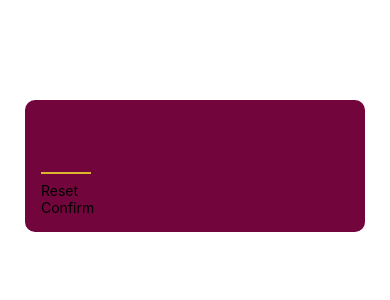
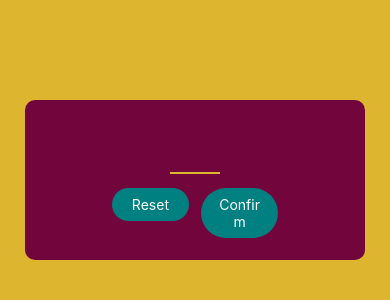
Before and after one commit to reuben-k-o/guess-number-rn, a React Native app: screen / in a window 390 px wide. Shown: the top 300 px of the page. Built offline with nearby package versions, Linux system fonts and the light colour scheme.

Commit message:
coloring components and overall app

```diff
--- a/App.js
+++ b/App.js
@@ -1,8 +1,18 @@
-import { StyleSheet } from "react-native";
+import { StyleSheet, View } from "react-native";
+
 import StartGameScreen from "./screens/StartGameScreen";
 
 export default function App() {
-  return <StartGameScreen />;
+  return (
+    <View style={styles.rootScreen}>
+      <StartGameScreen />
+    </View>
+  );
 }
 
-const styles = StyleSheet.create({});
+const styles = StyleSheet.create({
+  rootScreen: {
+    flex: 1,
+    backgroundColor: "#ddb52f",
+  },
+});
--- a/components/PrimaryButton.js
+++ b/components/PrimaryButton.js
@@ -1,11 +1,45 @@
-import { View, Text } from "react-native";
+import { View, Text, Pressable, StyleSheet } from "react-native";
 
 function PrimaryButton({ children }) {
+  function pressHandler() {
+    // console.log("Pressed!");
+  }
   return (
-    <View>
-      <Text>{children}</Text>
+    <View style={styles.buttonOuterContainer}>
+      <Pressable
+        style={({ pressed }) =>
+          pressed
+            ? [styles.buttonInnerContainer, styles.pressed]
+            : styles.buttonInnerContainer
+        }
+        onPress={pressHandler}
+        android_ripple={{ color: "#640233" }}
+      >
+        <Text style={styles.buttonText}>{children}</Text>
+      </Pressable>
     </View>
   );
 }
 
 export default PrimaryButton;
+
+const styles = StyleSheet.create({
+  buttonOuterContainer: {
+    borderRadius: 28,
+    margin: 6,
+    overflow: "hidden",
+  },
+  buttonInnerContainer: {
+    paddingHorizontal: 16,
+    paddingVertical: 8,
+    backgroundColor: "#008080",
+    elevation: 2,
+  },
+  buttonText: {
+    color: "white",
+    textAlign: "center",
+  },
+  pressed: {
+    opacity: 0.75,
+  },
+});
--- a/screens/StartGameScreen.js
+++ b/screens/StartGameScreen.js
@@ -5,9 +5,19 @@
 function StartGameScreen() {
   return (
     <View style={styles.inputContainer}>
-      <TextInput style={styles.textInput} maxLength={2} />
-      <PrimaryButton>Reset</PrimaryButton>
-      <PrimaryButton>Confirm</PrimaryButton>
+      <TextInput
+        style={styles.textInput}
+        maxLength={2}
+        keyboardType="number-pad"
+      />
+      <View style={styles.buttonsContainer}>
+        <View style={styles.buttonContainer}>
+          <PrimaryButton>Reset</PrimaryButton>
+        </View>
+        <View style={styles.buttonContainer}>
+          <PrimaryButton>Confirm</PrimaryButton>
+        </View>
+      </View>
     </View>
   );
 }
@@ -22,6 +32,8 @@
     borderRadius: 10,
     backgroundColor: "#72063c",
     elevation: 8,
+    justifyContent: "center",
+    alignItems: "center",
   },
   textInput: {
     height: 50,
@@ -34,4 +46,10 @@
     fontWeight: "bold",
     textAlign: "center",
   },
+  buttonsContainer: {
+    flexDirection: "row",
+  },
+  buttonContainer: {
+    flex: 1,
+  },
 });
```
